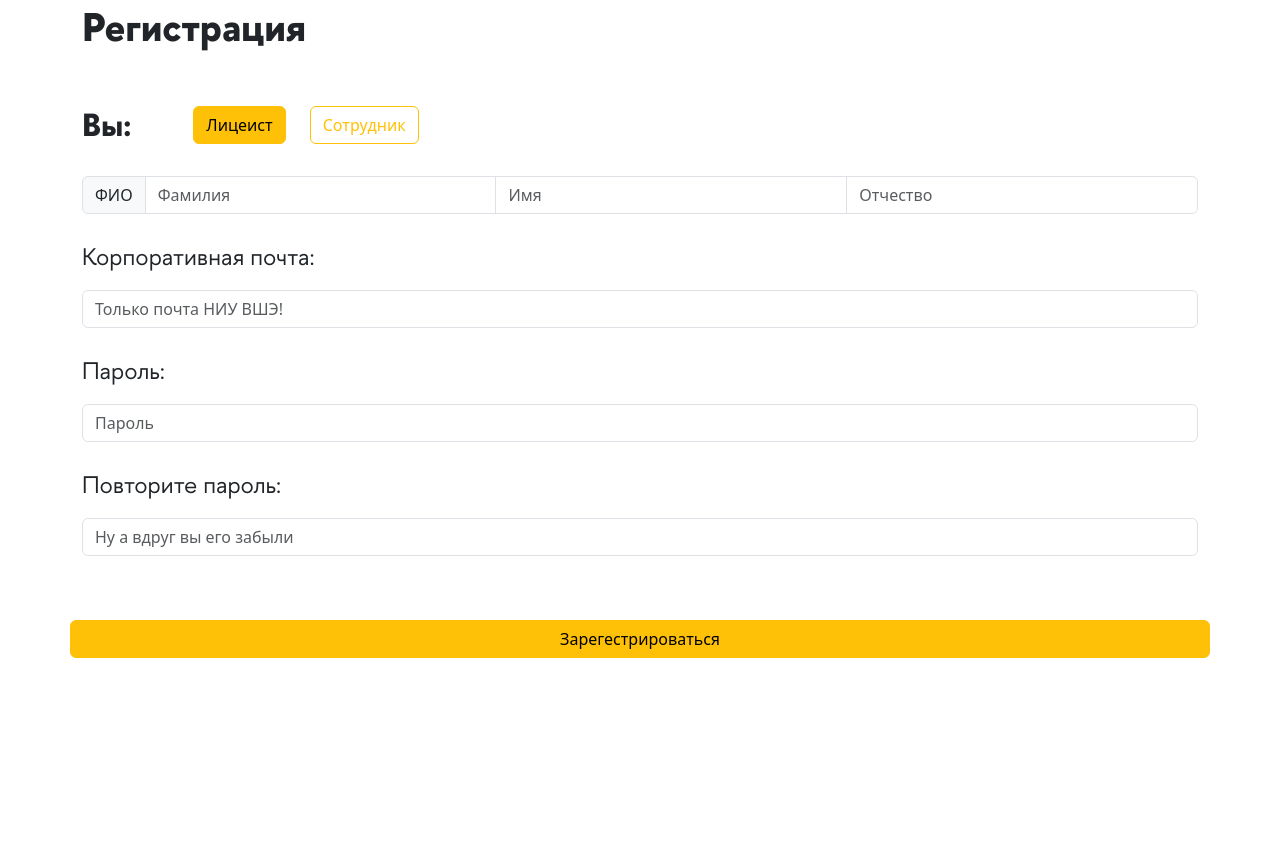
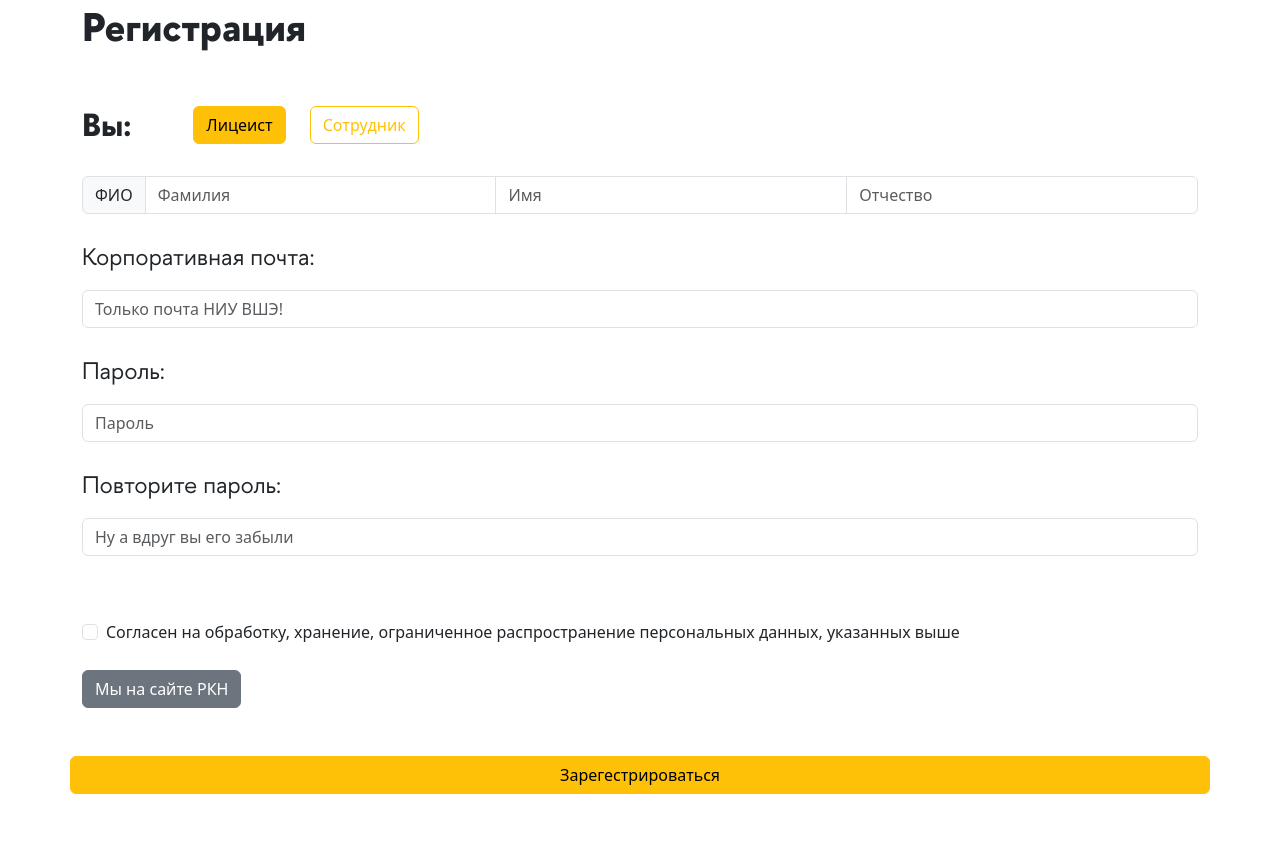
Before and after one commit to dogdolm2/soprovo, a Flask app: page /reg/ in a window 1280 px wide. Shown: the part 220-1086 px from the top of the page. Before the commit the page ends 878 px from the top, so only its background shows below. Run offline with Flask 3, Linux system fonts and the light colour scheme.

Commit message:
Update register.html
ZZZZZZZZZZZZZZZZZZZZZZZZZZZZZZZZZZZZZZakon!!

```diff
--- a/templates/register.html
+++ b/templates/register.html
@@ -87,6 +87,17 @@
         </div>
         <br>
         <br>
+        <div class="form-check">
+          <input class="form-check-input" type="checkbox" value="" id="flexCheckChecked" required>
+          <label class="form-check-label" for="flexCheckChecked">
+            Согласен на обработку, хранение, ограниченное распространение персональных данных, указанных выше
+          </label>
+        </div>
+        <br>
+        <a class="btn btn-secondary" href="https://pd.rkn.gov.ru/operators-registry/operators-list/?id=77-24-168799">Мы на сайте РКН</a>
+        <br>
+        <br>
+        <br>
         <div class="row">
             <input type="submit" class="btn btn-warning" value="Зарегестрироваться">
         </div>
```
